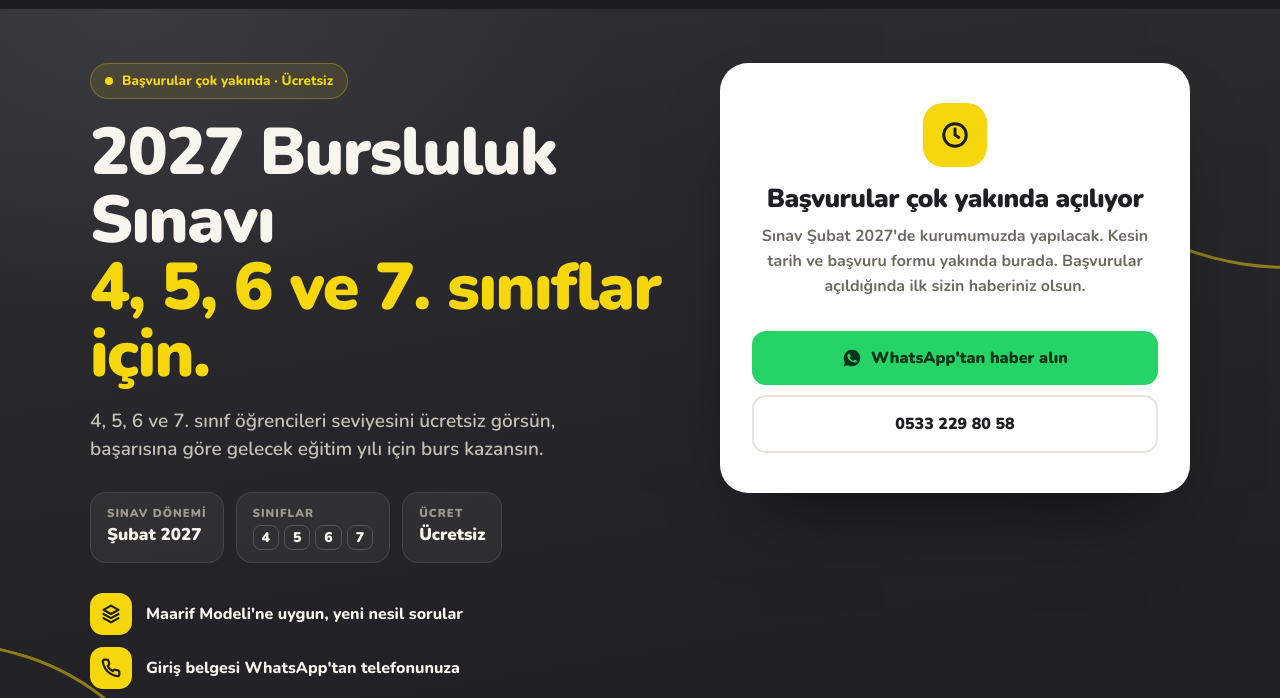
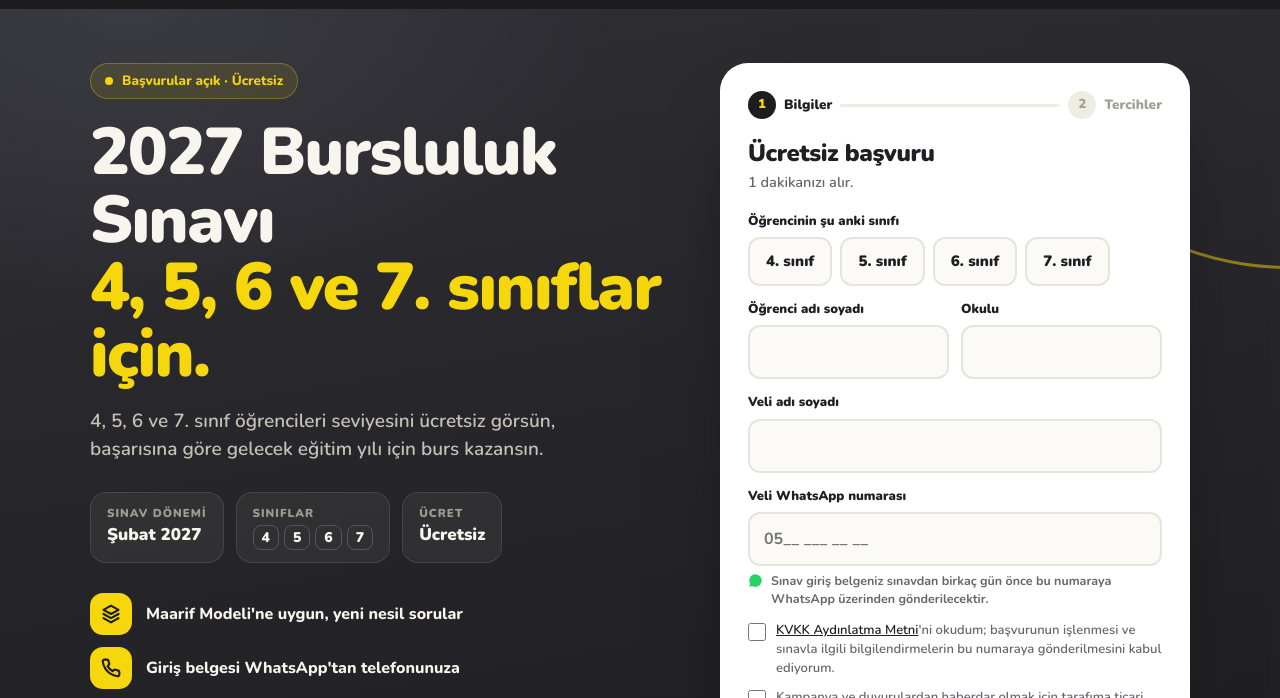
Before and after one commit to obirsivas-lab/obir-proje, a plain HTML site: page site-yayin/bursluluk.html in a window 1280 px wide. Shown: the part 59-757 px from the top of the page. Drawn offline with nearby package versions, Linux system fonts and the light colour scheme.

Commit message:
Bursluluk başvuruları açıldı
Co-Authored-By: Claude Opus 5.5 <noreply@anthropic.com>

```diff
--- a/site-yayin/bursluluk.html
+++ b/site-yayin/bursluluk.html
@@ -220,7 +220,7 @@ footer img{height:36px;margin:0 auto 12px;display:block}
   <div class="kavis k1"></div><div class="kavis k2"></div>
   <div class="kap hero-grid">
     <div>
-      <span class="etiket"><i></i>Başvurular çok yakında · Ücretsiz</span>
+      <span class="etiket"><i></i>Başvurular açık · Ücretsiz</span>
       <h1>2027 Bursluluk Sınavı <span>4, 5, 6 ve 7. sınıflar için.</span></h1>
       <p class="giris">4, 5, 6 ve 7. sınıf öğrencileri seviyesini ücretsiz görsün, başarısına göre gelecek eğitim yılı için burs kazansın.</p>
       <div class="bilgi-satir">
@@ -236,8 +236,8 @@ footer img{height:36px;margin:0 auto 12px;display:block}
     </div>
 
     <!-- ============ FORM ============ -->
-    <div class="form-kart yakinda-mod" id="form">
-      <div class="yakinda">
+    <div class="form-kart" id="form">
+      <div class="yakinda" hidden>
         <span class="yk-ik"><svg width="30" height="30" viewBox="0 0 24 24" fill="none" stroke="#1D1D20" stroke-width="2.4" stroke-linecap="round" stroke-linejoin="round"><circle cx="12" cy="12" r="9"/><path d="M12 7v5l3 2"/></svg></span>
         <h2>Başvurular çok yakında açılıyor</h2>
         <p>Sınav Şubat 2027'de kurumumuzda yapılacak. Kesin tarih ve başvuru formu yakında burada. Başvurular açıldığında ilk sizin haberiniz olsun.</p>
@@ -367,7 +367,7 @@ footer img{height:36px;margin:0 auto 12px;display:block}
 
 <footer><img src="assets/logo-obir.png" alt="Obir Kurs Merkezi">© 2027 Obir Kurs Merkezi · Sivas · <a href="kvkk.html" style="text-decoration:underline">KVKK Aydınlatma Metni</a></footer>
 
-<div class="mobil-cta" id="mobilCta"><a href="#form" class="btn btn-sari">Başvurular Yakında · Haber Alın</a></div>
+<div class="mobil-cta" id="mobilCta"><a href="#form" class="btn btn-sari">Ücretsiz Başvur</a></div>
 
 <script>
 const $ = s => document.querySelector(s), $$ = s => [...document.querySelectorAll(s)];
```
Also changed, not shown: site-yayin/index.html (+2 -2 lines), web-sitesi/bursluluk.html (+4 -4 lines), web-sitesi/index.html (+2 -2 lines).
